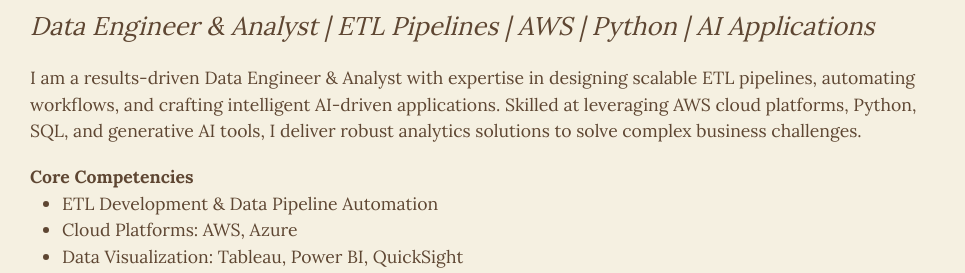
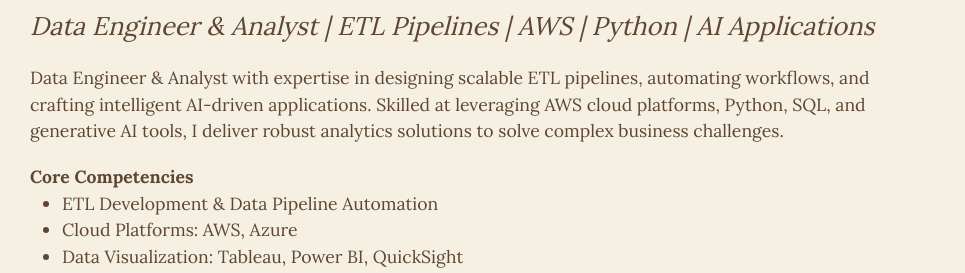
Before and after one commit to niveditaj-18/niveditaj-18.github.io, a plain HTML site: page index.html in a window 1280 px wide. Shown: the part 140-413 px from the top of the page, 0-965 px from the left. Drawn offline with nearby package versions, Linux system fonts and the light colour scheme.

Commit message:
Update index.html

```diff
--- a/index.html
+++ b/index.html
@@ -79,7 +79,7 @@
     <div class="headline">Data Engineer & Analyst | ETL Pipelines | AWS | Python | AI Applications</div>
 
     <p>
-      I am a results-driven Data Engineer & Analyst with expertise in designing scalable ETL pipelines, automating workflows, and crafting intelligent AI-driven applications. Skilled at leveraging AWS cloud platforms, Python, SQL, and generative AI tools, I deliver robust analytics solutions to solve complex business challenges.
+      Data Engineer & Analyst with expertise in designing scalable ETL pipelines, automating workflows, and crafting intelligent AI-driven applications. Skilled at leveraging AWS cloud platforms, Python, SQL, and generative AI tools, I deliver robust analytics solutions to solve complex business challenges.
     </p>
 
     <div class="section-title">Core Competencies</div>
```
